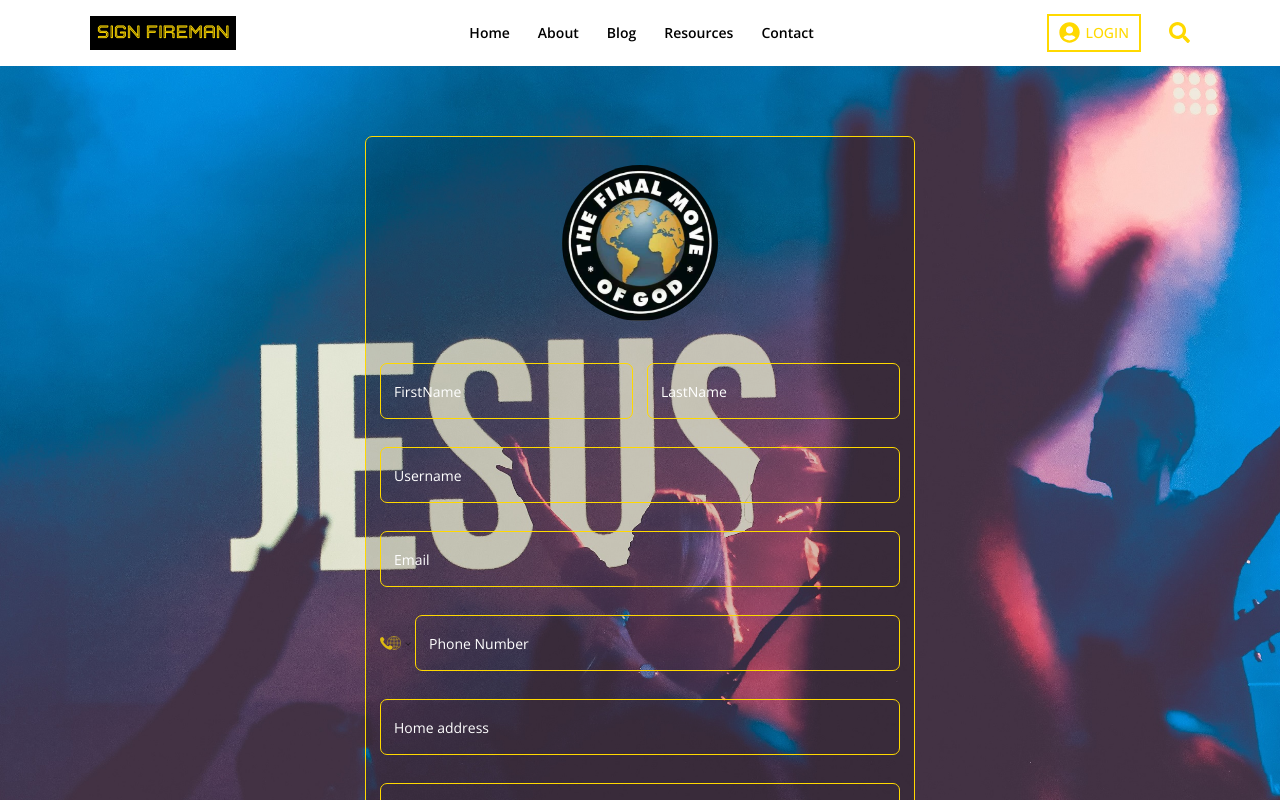
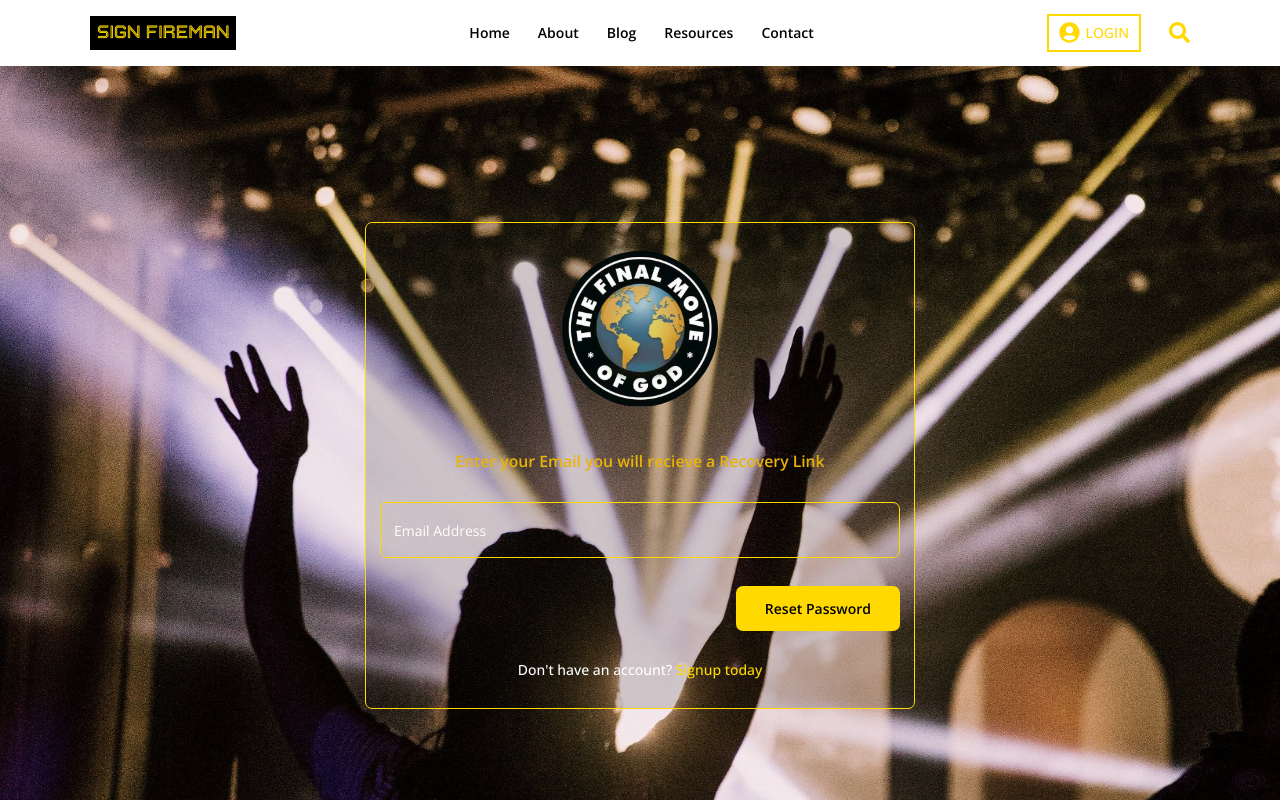
Before and after one commit to Final-move/Final-move-web, a React (Create React App) app: page /forgotpassword in a window 1280 px wide. Built offline with nearby package versions, Linux system fonts and the light colour scheme.

Commit message:
chores: update to banner sections

```diff
--- a/src/App.js
+++ b/src/App.js
@@ -11,6 +11,7 @@ import {
   Search,
   Login,
   Signup,
+  ForgetPassword,
 } from "./pages";
 import { routeName } from "./data/constant";
 
@@ -45,7 +46,7 @@ const App = () => {
           <Route path={routeName.search} element={<Search />} />
           <Route path="/login" element={<Login />} />
           <Route path="/signup" element={<Signup />} />
-          <Route path="/forgotpassword" element={<Signup />} />
+          <Route path="/forgotpassword" element={<ForgetPassword />} />
           <Route path="*" element={<NotFound />} />
         </Routes>
 
--- a/src/assets/scss/layout/_home-news.scss
+++ b/src/assets/scss/layout/_home-news.scss
@@ -11,7 +11,7 @@
     grid-column: 1 / span 1;
     display: grid;
     grid-template-columns: repeat(auto-fill, minmax(280px, 1fr));
-    grid-auto-flow: row;
+    justify-items: flex-start;
     gap: 1em;
   }
 
--- a/src/components/PageBanner.jsx
+++ b/src/components/PageBanner.jsx
@@ -1,15 +1,37 @@
 import React from "react";
+import { FaAngleRight } from "react-icons/fa";
+import { Link } from "react-router-dom";
+import { routeName } from "../data/constant";
 
 const PageBanner = ({ title, bgImg }) => {
   return (
     <section
       className={`${
         bgImg ? bgImg : "bg-search-banner"
-      } bg-center bg-cover w-full h-60 flex justify-center items-center`}
+      } bg-center bg-cover w-full py-12 flex flex-col gap-4 justify-center items-center`}
     >
-      <h3 className="text-black text-4xl font-montserrat font-semibold">
-        {title}
-      </h3>
+      <h3 className="text-white text-3xl md:text-4xl font-semibold">{title}</h3>
+
+      <nav className="flex" aria-label="Breadcrumb">
+        <ol className="inline-flex items-center space-x-1 md:space-x-2 rtl:space-x-reverse">
+          <li className="inline-flex items-center">
+            <Link
+              to={routeName.home}
+              className="inline-flex items-center text-lg text-white hover:text-yellow-500"
+            >
+              Home
+            </Link>
+          </li>
+          <li aria-current="page">
+            <div className="flex items-center">
+              <FaAngleRight />
+              <span className="ms-1 first-letter:uppercase lowercase text-lg md:ms-2 text-yellow-500">
+                {title}
+              </span>
+            </div>
+          </li>
+        </ol>
+      </nav>
     </section>
   );
 };
--- a/src/pages/about/Page.js
+++ b/src/pages/about/Page.js
@@ -5,9 +5,9 @@ import img1 from "../../assets/media/images/special-teaching.jpg";
 
 const About = () => {
   return (
-    <PageContainer className={"bg-white min-h-screen"}>
+    <>
       <PageBanner bgImg={"bg-about-banner"} title={"ABOUT"} />
-
+      <PageContainer className={"bg-white"}>
         <section className="w-full py-12 text-center text-black grid gap-4 place-content-center">
           <Img
             src={img1}
@@ -20,34 +20,36 @@ const About = () => {
           </h3>
 
           <p className="text-base font-medium max-w-3xl text-center">
-          Mauris id sagittis ipsum, a condimentum odio. Duis rhoncus tortor non
-          dolor ultricies varius dapibus a quam. Aenean eleifend odio id ante
-          fermentum semper. Nullam sollicitudin ipsum nec maximus hendrerit.
-          Fusce sodales metus vel risus faucibus varius sed id justo. Phasellus
-          risus neque, euismod ut euismod quis, aliquam vitae nisl. Sed sagittis
-          tortor consectetur lacinia ultrices. Nunc hendrerit imperdiet
-          facilisis. Quisque tortor risus, faucibus auctor aliquet ac, sagittis
-          vitae turpis. Vestibulum porttitor nunc vitae efficitur rhoncus. Nulla
-          non turpis sed nulla luctus tempus. Morbi non ligula sit amet risus
-          lobortis luctus at ut nisi. Sed mollis, sem in bibendum faucibus,
-          justo dui maximus sapien, ac scelerisque augue nibh eget erat. Mauris
-          congue vel velit eget euismod. Phasellus sit amet eros a est semper
-          fermentum non ut lorem. Donec sollicitudin risus at ex ullamcorper
-          posuere. Vivamus luctus metus quis eleifend fringilla. Etiam
-          scelerisque vulputate dui eget consectetur. Phasellus eu nisl eget
-          urna rhoncus gravida non in leo. Ut ut nunc justo. Cras vel commodo
-          turpis. Nulla ligula justo, porttitor vel pellentesque et, ultrices
-          sed sapien. Sed condimentum magna dolor, condimentum interdum erat
-          pharetra at. Fusce gravida mauris ut porttitor tempor. Duis turpis
-          urna, tempus nec rutrum ut, tristique quis sapien. Sed convallis purus
-          sem, nec posuere leo pulvinar nec. Nulla convallis maximus ante a
-          sagittis. Nam id bibendum odio. Nulla eu blandit erat. Pellentesque
-          sollicitudin hendrerit erat et aliquet. Donec metus odio, mattis vel
-          mauris porta, sollicitudin venenatis neque. Duis vel purus id lacus
+            Mauris id sagittis ipsum, a condimentum odio. Duis rhoncus tortor
+            non dolor ultricies varius dapibus a quam. Aenean eleifend odio id
+            ante fermentum semper. Nullam sollicitudin ipsum nec maximus
+            hendrerit. Fusce sodales metus vel risus faucibus varius sed id
+            justo. Phasellus risus neque, euismod ut euismod quis, aliquam vitae
+            nisl. Sed sagittis tortor consectetur lacinia ultrices. Nunc
+            hendrerit imperdiet facilisis. Quisque tortor risus, faucibus auctor
+            aliquet ac, sagittis vitae turpis. Vestibulum porttitor nunc vitae
+            efficitur rhoncus. Nulla non turpis sed nulla luctus tempus. Morbi
+            non ligula sit amet risus lobortis luctus at ut nisi. Sed mollis,
+            sem in bibendum faucibus, justo dui maximus sapien, ac scelerisque
+            augue nibh eget erat. Mauris congue vel velit eget euismod.
+            Phasellus sit amet eros a est semper fermentum non ut lorem. Donec
+            sollicitudin risus at ex ullamcorper posuere. Vivamus luctus metus
+            quis eleifend fringilla. Etiam scelerisque vulputate dui eget
+            consectetur. Phasellus eu nisl eget urna rhoncus gravida non in leo.
+            Ut ut nunc justo. Cras vel commodo turpis. Nulla ligula justo,
+            porttitor vel pellentesque et, ultrices sed sapien. Sed condimentum
+            magna dolor, condimentum interdum erat pharetra at. Fusce gravida
+            mauris ut porttitor tempor. Duis turpis urna, tempus nec rutrum ut,
+            tristique quis sapien. Sed convallis purus sem, nec posuere leo
+            pulvinar nec. Nulla convallis maximus ante a sagittis. Nam id
+            bibendum odio. Nulla eu blandit erat. Pellentesque sollicitudin
+            hendrerit erat et aliquet. Donec metus odio, mattis vel mauris
+            porta, sollicitudin venenatis neque. Duis vel purus id lacus
             consequat suscipit ut nec sapien. Nam non.
           </p>
         </section>
       </PageContainer>
+    </>
   );
 };
 
--- a/src/pages/blog/Page.js
+++ b/src/pages/blog/Page.js
@@ -4,11 +4,12 @@ import BlogNews from "./BlogNews";
 
 const Blog = () => {
   return (
-    <PageContainer className={"bg-white grid gap-4"}>
+    <>
       <PageBanner bgImg={"bg-blog-banner"} title={"BLOG"} />
-
-      <BlogNews />
-    </PageContainer>
+      <PageContainer className={"bg-white grid gap-4 py-12"}>
+        <BlogNews />
+      </PageContainer>
+    </>
   );
 };
 
--- a/src/pages/contact/Page.js
+++ b/src/pages/contact/Page.js
@@ -5,13 +5,14 @@ import MapContainer from "./MapContainer";
 
 const Contact = () => {
   return (
-    <PageContainer className={"w-full min-h-screen bg-white"}>
+    <>
       <PageBanner title={"CONTACT US"} bgImg={"bg-contact-banner"} />
+      <PageContainer className={"w-full min-h-screen bg-white py-12"}>
+        <ContactSection />
 
-      <ContactSection />
-
-      <MapContainer className={"w-full h-[500px] py-12"} />
-    </PageContainer>
+        <MapContainer className={"w-full h-[500px] py-12"} />
+      </PageContainer>
+    </>
   );
 };
 
--- a/src/pages/index.js
+++ b/src/pages/index.js
@@ -7,6 +7,7 @@ import Contact from "./contact/Page";
 import Search from "./search/Page";
 import Login from "./login/Login";
 import Signup from "./login/Signup";
+import ForgetPassword from "./login/ForgetPassword";
 
 export {
   Home,
@@ -18,4 +19,5 @@ export {
   Search,
   Login,
   Signup,
+  ForgetPassword,
 };
--- /dev/null
+++ b/src/pages/login/ForgetPassword.jsx
@@ -0,0 +1,61 @@
+import React, { useState } from "react";
+import { Link } from "react-router-dom";
+import { PageContainer } from "../../components";
+import Img from "../../components/optimization/Img";
+import { images } from "../../data/constant";
+
+const ForgetPassword = () => {
+  const [email, setEmail] = useState("");
+
+  const handleSubmit = (e) => {
+    e.preventDefault();
+  };
+
+  return (
+    <PageContainer className={"login-section"}>
+      <div className="container">
+        <div className="head">
+          <Img
+            src={images.logo}
+            alt={`sign fireman ministry logo`}
+            className={`logo`}
+          />
+        </div>
+        <form onSubmit={handleSubmit} className="form">
+          <div>
+            <h4 className="text-lg font-semibold text-yellow-500 text-center">
+              Enter your Email you will recieve a Recovery Link
+            </h4>
+          </div>
+          <div>
+            <input
+              type="text"
+              name="email"
+              value={email}
+              onChange={(e) => setEmail(e.target.value)}
+              required
+            />
+            <label
+              className={`label ${email ? "animatedlabel" : ""}`}
+              htmlFor="email"
+            >
+              Email Address
+            </label>
+          </div>
+          <div className="submit-btn-container">
+            <button type="submit" className="submit-btn">
+              Reset Password
+            </button>
+          </div>
+        </form>
+        <div className="foot">
+          <h5>
+            Don't have an account? <Link to={`/signup`}>Signup today</Link>
+          </h5>
+        </div>
+      </div>
+    </PageContainer>
+  );
+};
+
+export default ForgetPassword;
--- a/src/pages/login/Login.jsx
+++ b/src/pages/login/Login.jsx
@@ -87,7 +87,7 @@ const Login = () => {
             </div>
             <div className="forgot">
               <p>
-                <Link to={`/fogotpassword`}>Forgot Password</Link>
+                <Link to={`/forgotpassword`}>Forgot Password</Link>
               </p>
             </div>
           </div>
```
Lines whose indentation alone changed are shown as unchanged.
